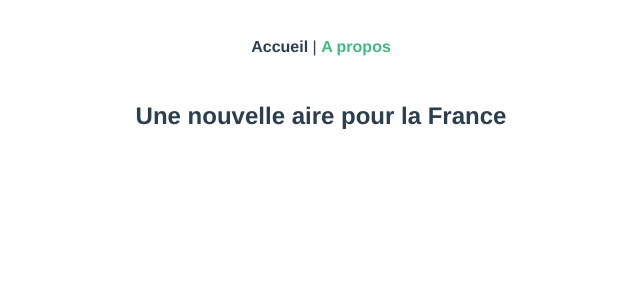
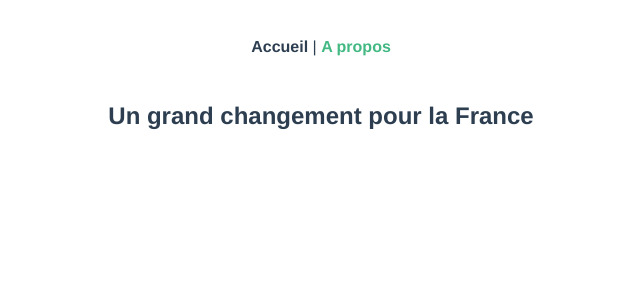
Before and after one commit to 17novembre/17Novembre, a Vue app: page /about in a window 1280 px wide. Shown: the top 300 px of the page, without its empty margins (319-959 px from the left). Built offline with nearby package versions, Linux system fonts and the light colour scheme.

Commit message:
fix: update title

```diff
--- a/src/views/About.vue
+++ b/src/views/About.vue
@@ -1,6 +1,6 @@
 <template>
   <div class="about">
-    <h1>Une nouvelle aire pour la France</h1>
+    <h1>Un grand changement pour la France</h1>
   </div>
 </template>
 
```
